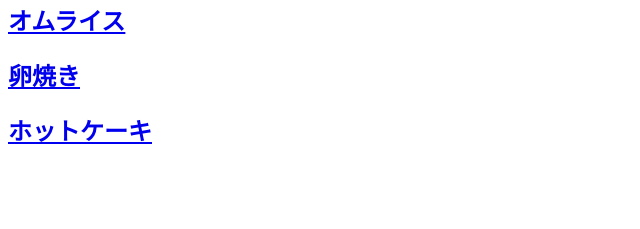
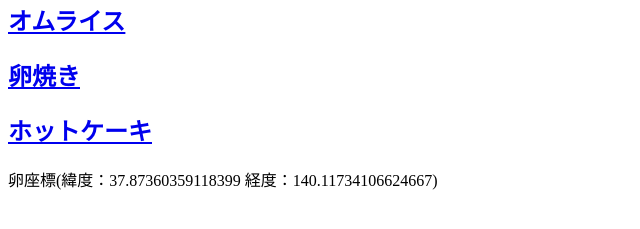
Before and after one commit to senkouka/senkouka2.github.io, a plain HTML site: page kensaku.html in a window 1280 px wide. Shown: the part 87-316 px from the top of the page, without its empty margins (0-640 px from the left). Drawn offline with Linux system fonts and the light colour scheme.

Commit message:
Update kensaku.html

```diff
--- a/kensaku.html
+++ b/kensaku.html
@@ -12,5 +12,7 @@
     <h2><a href="yaki.html">卵焼き</a></h2>
     <h2><a href="hotto.html">ホットケーキ</a></h2>
 
+    <p>卵座標(緯度：37.87360359118399 経度：140.11734106624667)</p>
+
 </body>
 </html>
```
